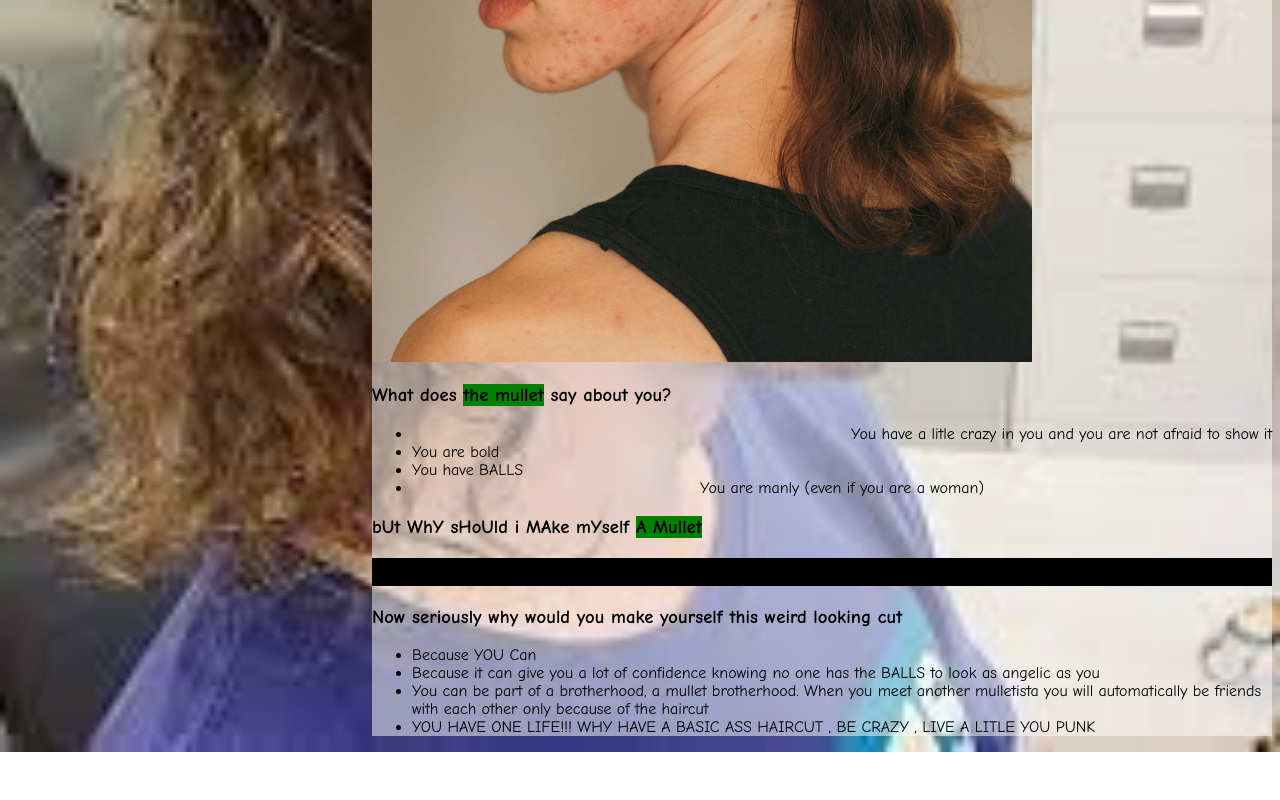
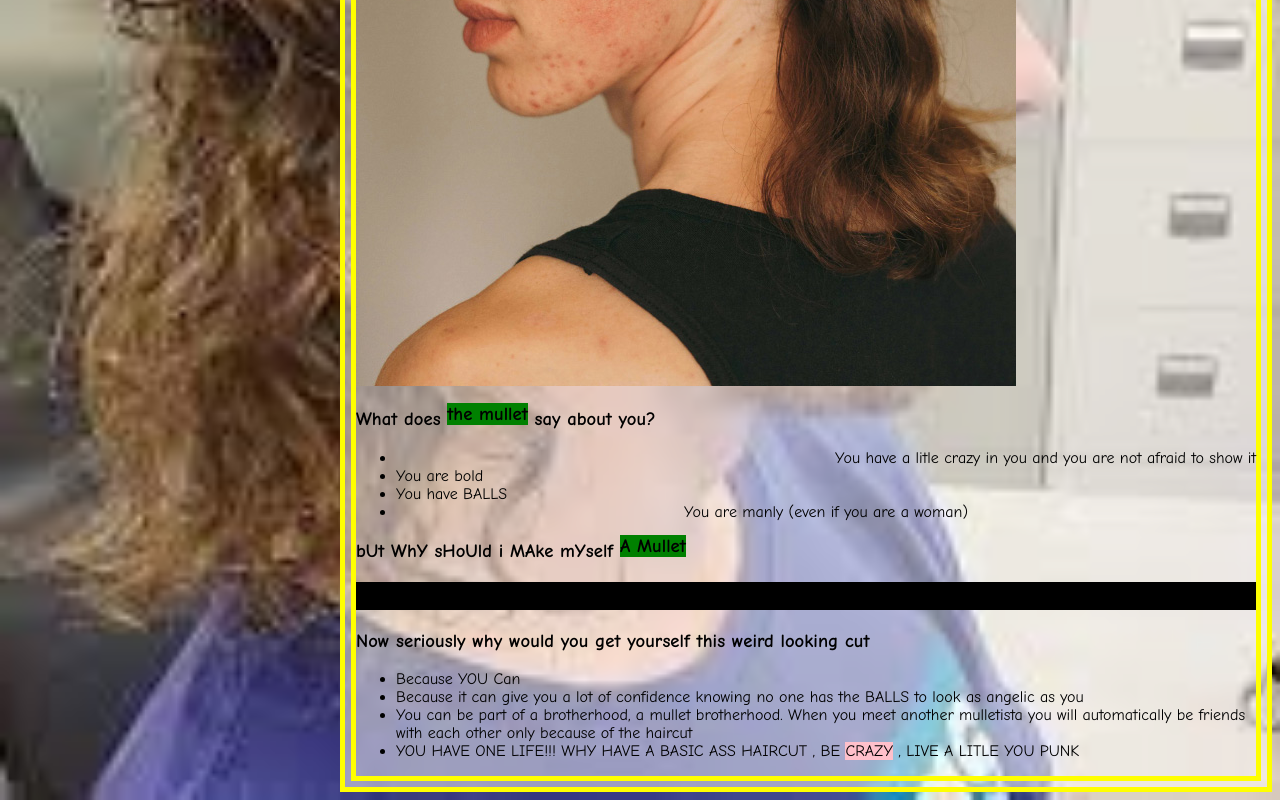
Before and after one commit to Paine12/The-Mullet-Is-Bullet, a plain HTML site: page index.html in a window 1280 px wide. Shown: the part 654-1454 px from the top of the page. Before the commit the page ends 1406 px from the top, so only its background shows below. Drawn offline with Linux system fonts and the light colour scheme.

Commit message:
made it funkier

```diff
--- a/index.html
+++ b/index.html
@@ -28,12 +28,12 @@
         </ul>
         <h3>bUt WhY sHoUld i MAke mYself <span class="highlight">A Mullet</span></h3>
         <h2 class="hidden">BECAUSE IT'S BADASS THATS WHY</h2>
-        <h3>Now seriously why would you make yourself this weird looking cut</h3>
+        <h3>Now seriously why would you get yourself this weird looking cut</h3>
         <ul>
             <li>Because YOU Can</li>
             <li>Because it can give you a lot of confidence knowing no one has the BALLS to look as angelic as you</li>
             <li>You can be part of a brotherhood, a mullet brotherhood. When you meet another mulletista you will automatically be friends with each other only because of the haircut</li>
-            <li >YOU HAVE ONE LIFE!!! WHY HAVE A BASIC ASS HAIRCUT , BE CRAZY , LIVE A LITLE YOU PUNK</li>
+            <li >YOU HAVE ONE LIFE!!! WHY HAVE A BASIC ASS HAIRCUT , BE <span class="red">CRAZY</span> , LIVE A LITLE YOU PUNK</li>
         </ul>
     </div>
 </div>
--- a/styles.css
+++ b/styles.css
@@ -1,3 +1,8 @@
+@keyframes rotation {
+    from {transform: rotate(0turn);}
+    to {transform: rotate(1turn);}
+}
+
 body {
     background-image: url(Untitled.jpg);
     background-repeat: no-repeat;
@@ -9,6 +14,7 @@ body {
     width: 900px;
     background-color: rgb(255,255,255,50%) ;
     margin-left: auto;
+    border: 1em double yellow;
 }
 
 .title {
@@ -34,5 +40,17 @@ body {
 }
 
 .highlight {
+    position: relative;
+    top: -5px;
+    display: inline-block   ;
     background-color: green;
 }
+
+.highlight:hover {
+    animation-name: rotation;
+    animation-duration: 2s;
+}
+
+.red {
+    background-color: pink;
+}
```
